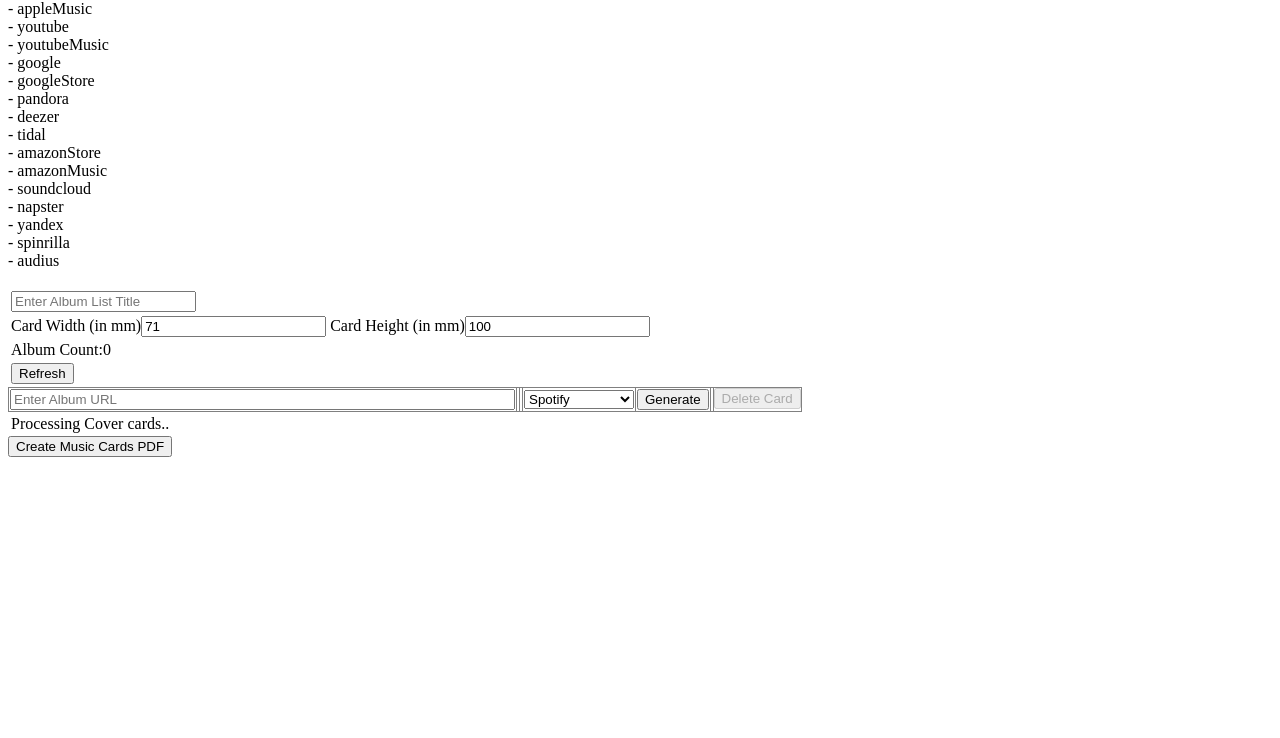
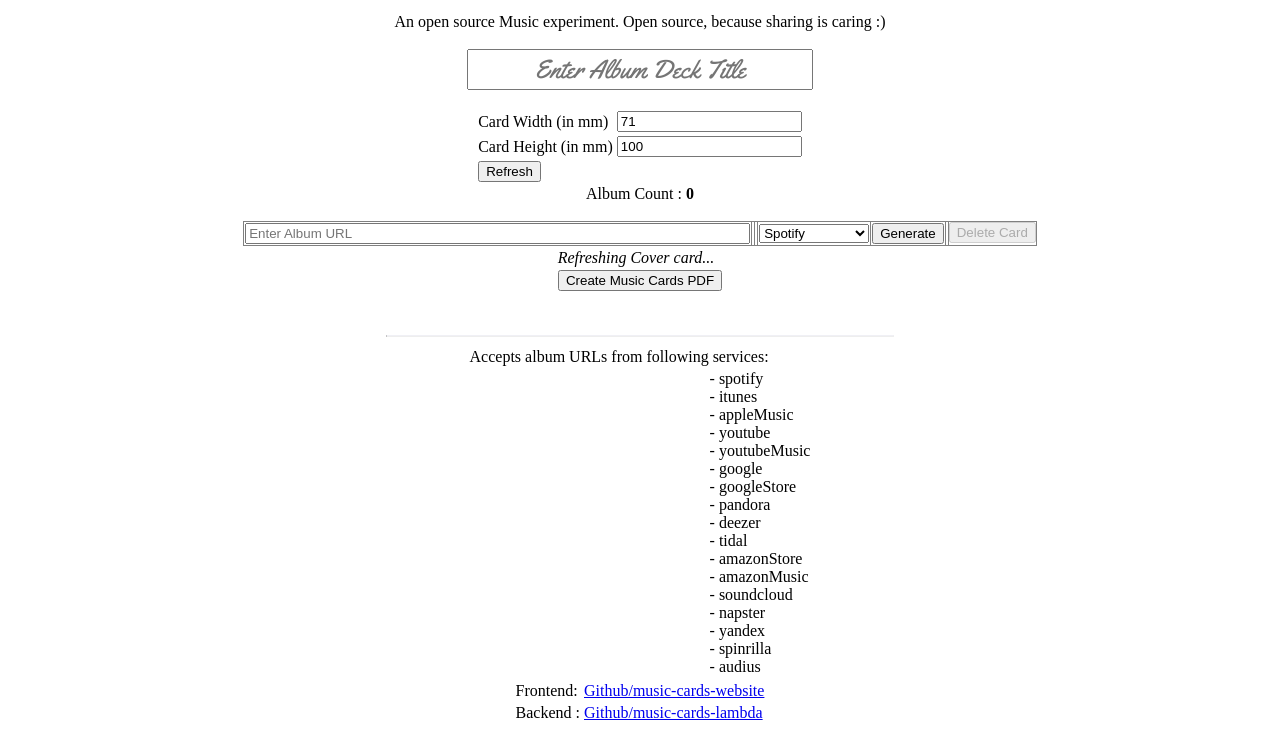
Before and after one commit to Munk1990/music-cards-website, a plain HTML site: page index.html in a window 1280 px wide. Shown: the part 62-800 px from the top of the page. Drawn offline with Linux system fonts and the light colour scheme; no server answers; a script that the page names is missing.

Commit message:
PrettyFying

```diff
--- a/index.html
+++ b/index.html
@@ -3,6 +3,7 @@
 <head>
 <script src="https://cdnjs.cloudflare.com/ajax/libs/pdf-lib/1.9.0/pdf-lib.min.js"></script>
 <script src="https://cdnjs.cloudflare.com/ajax/libs/downloadjs/1.4.8/download.min.js"></script>
+    <link rel="stylesheet" type="text/css" href="//fonts.googleapis.com/css?family=Yellowtail" />
 <script>
 // FULL DOCUMENTATION: https://pdf-lib.js.org/
 const {PDFDocument, StandardFonts, rgb} = PDFLib;
@@ -190,7 +191,7 @@ async function goPDF() {
                 + "&cardwidth=" + cardWidth.value
                 + "&cardheight=" + cardHeight.value;
             console.log(query_url)
-            document.getElementById("coverCards").innerHTML = "Processing Cover cards.."
+            document.getElementById("coverCards").innerHTML = "<em>Refreshing Cover card...</em>"
             httpGetAsync(query_url, function(api_result){
                 if (api_result.status == 200 && api_result.responseText !== "") {
                     console.log(api_result.responseText)
@@ -198,7 +199,7 @@ async function goPDF() {
                     const resultId = result_json.id;
                     frontCover.src = result_json.s3_url_front
                     backCover.src = result_json.s3_url_back
-                    document.getElementById("coverCards").innerHTML = "Cover cards"
+                    document.getElementById("coverCards").innerHTML = ""
                 } else if (api_result.status == 504) {
                     console.log("Response timed out. Retrying in 5s");
                     document.getElementById("coverCards").innerHTML = "Response timed out. Retrying in 5s"
@@ -357,41 +358,41 @@ async function goPDF() {
     <title>Music Cards</title>
 </head>
 <body>
-Accepts links from following formats:</br>
-- spotify</br>
-- itunes</br>
-- appleMusic</br>
-- youtube</br>
-- youtubeMusic</br>
-- google</br>
-- googleStore</br>
-- pandora</br>
-- deezer</br>
-- tidal</br>
-- amazonStore</br>
-- amazonMusic</br>
-- soundcloud</br>
-- napster</br>
-- yandex</br>
-- spinrilla</br>
-- audius</br>
-</br>
+<div id="header">
+    <center>
+        <a style="font-family:Yellowtail;font-size:36px">Music Cards</a>
+        </br></br>
+        <a style="font-size:16px" >An open source Music experiment. Open source, because sharing is caring :) </a>
+    </center>
+</div>
+<center>
+    <br>
+    <input
+            type="text"
+            style="font-family:Yellowtail;font-size:26px;width:13em;text-align:center;"
+            placeholder="Enter Album Deck Title"
+            align="center"
+            id="listTitle"
 
+            onfocusout="recalculateHash()"
+    >
+    <br><br>
     <table>
-    <tbody id="coverPage">
-    <tr><td><input type="text" placeholder="Enter Album List Title" id="listTitle" onfocusout="recalculateHash()"></td></tr>
+        <tbody>
         <tr>
-        <td>Card Width (in mm)<input type="number" id="cardWidth" value="71"></td>
-        <td>Card Height (in mm)<input type="number" id="cardHeight" value="100"></td>
+            <td>Card Width (in mm)</td><td><input type="number" id="cardWidth" value="71"></td>
         </tr>
+        <tr>
+            <td>Card Height (in mm)</td><td><input type="number" id="cardHeight" value="100"></td>
+        </tr>
+        <tr>
+            <td><button type="checkbox" id="printCover"
+                        onclick="recalculateHash();window.location.reload(true);">Refresh</button></td>
 
-    <tr><td><a>Album Count:</a><a id="albumCounter">0</a></td></tr>
-    <tr><td><button type="checkbox" id="printCover"
-                    onclick="recalculateHash();window.location.reload(true);">Refresh</button>
-    </td></tr>
-
+        </tr>
         </tbody>
     </table>
+    <a>Album Count : </a><a id="albumCounter" style="font-weight: bold;">0</a><br><br>
 
     <table style="border-collapse: collapse;" border="1">
     <tbody id="cardsTableBody">
@@ -411,5 +412,55 @@ Accepts links from following formats:</br>
     </script>
 
     <button id="generatePDF" onclick="goPDF()">Create Music Cards PDF</button>
+
+<br><br><br>
+<div id="footernotes">
+    <table><tbody>
+    <hr style="border-top: 1px solid #f0f0f5;" width="40%">
+        <tr><td>Accepts album URLs from following services:</td></tr>
+        <tr><td><div style="margin-left:15em;">
+            - spotify</br>
+            - itunes</br>
+            - appleMusic</br>
+            - youtube</br>
+            - youtubeMusic</br>
+            - google</br>
+            - googleStore</br>
+            - pandora</br>
+            - deezer</br>
+            - tidal</br>
+            - amazonStore</br>
+            - amazonMusic</br>
+            - soundcloud</br>
+            - napster</br>
+            - yandex</br>
+            - spinrilla</br>
+            - audius</br>
+        </div></td>
+        </tr>
+    </tbody></table>
+    <table>
+        <tbody>
+        <tr>
+            <td>
+                Frontend:
+            </td>
+            <td>
+                <a href="https://github.com/Munk1990/music-cards-website">Github/music-cards-website</a>
+            </td>
+        </tr>
+        <tr>
+            <td>
+                Backend :
+            </td>
+            <td>
+                <a href="https://github.com/Munk1990/music-cards-lambda">Github/music-cards-lambda</a>
+            </td>
+        </tr>
+        </tbody>
+    </table>
+</div>
+</center>
+
 </body>
 </html>
```
Lines whose indentation alone changed are shown as unchanged.
